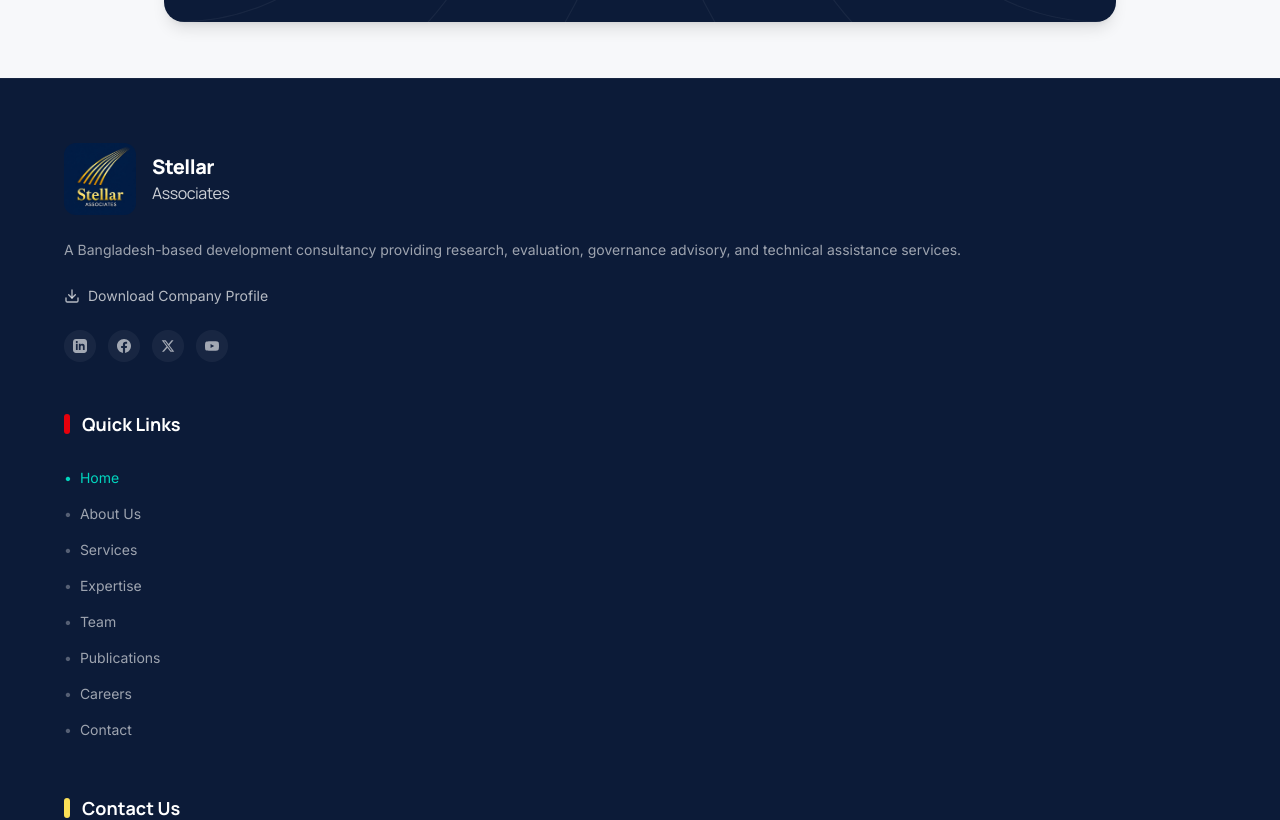
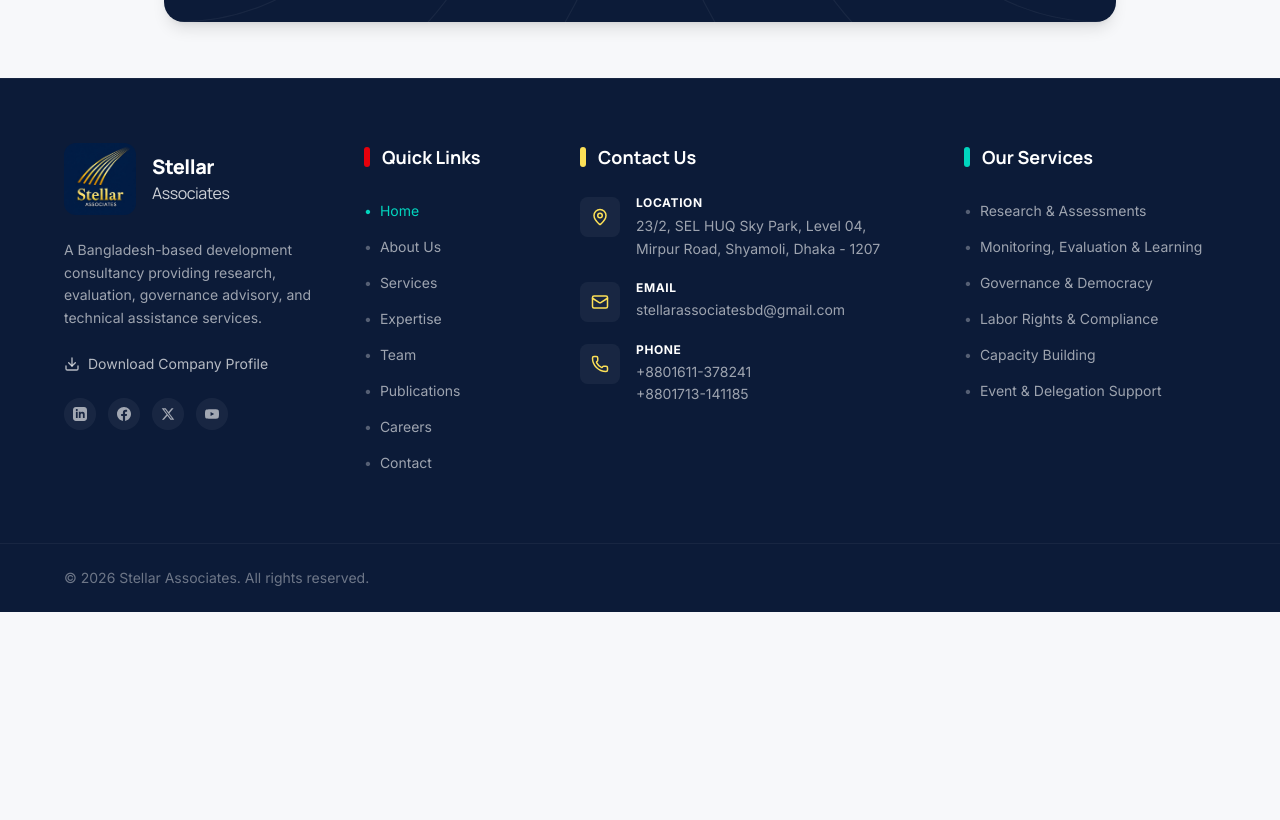
Before and after one commit to 4dn4n4n1k/stellar, a Next.js app: page / in a window 1280 px wide. Shown: the part 5350-6170 px from the top of the page. After the commit the page ends 5962 px from the top, so only its background shows below. Built offline with nearby package versions, Linux system fonts and the light colour scheme; no server answers.

Commit message:
feat: implement responsive footer component with navigation and contact details

```diff
--- a/src/app/globals.css
+++ b/src/app/globals.css
@@ -310,6 +310,7 @@
     opacity: 0;
     transform: translate3d(0, 16px, 0);
   }
+
   100% {
     opacity: 1;
     transform: translate3d(0, 0, 0);
--- a/src/components/layout/Footer.tsx
+++ b/src/components/layout/Footer.tsx
@@ -26,9 +26,9 @@
       <footer className="hidden md:block bg-navy-950 text-white border-t border-white/5">
       {/* Main Footer */}
       <div className="max-w-[1200px] mx-auto px-4 sm:px-6 lg:px-8 py-12 md:py-16">
-        <div className="grid grid-cols-1 md:grid-cols-2 lg:grid-cols-12 gap-10 sm:gap-12 lg:gap-8">
+        <div className="flex flex-col lg:flex-row gap-10 sm:gap-12 lg:gap-8">
           {/* Brand Column */}
-          <div className="lg:col-span-3">
+          <div className="w-full lg:w-3/12">
             <Link href="/" className="flex items-center gap-4 mb-6 group">
               <Image
                 src="/logo.webp"
@@ -108,7 +108,7 @@
           </div>
 
           {/* Quick Links Column */}
-          <div className="lg:col-span-2">
+          <div className="w-full lg:w-2/12">
             <div className="flex items-center gap-3 mb-6">
               <span className="w-1.5 h-5 rounded-full bg-red-600 block shrink-0" />
               <h3 className="text-white font-bold text-lg font-heading">
@@ -133,7 +133,7 @@
           </div>
 
           {/* Contact Us Column */}
-          <div className="lg:col-span-4">
+          <div className="w-full lg:w-4/12">
             <div className="flex items-center gap-3 mb-6">
               <span className="w-1.5 h-5 rounded-full bg-[#fce057] block shrink-0" />
               <h3 className="text-white font-bold text-lg font-heading">
@@ -200,7 +200,7 @@
           </div>
 
           {/* Our Services Column */}
-          <div className="lg:col-span-3">
+          <div className="w-full lg:w-3/12">
             <div className="flex items-center gap-3 mb-6">
               <span className="w-1.5 h-5 rounded-full bg-teal-400 block shrink-0" />
               <h3 className="text-white font-bold text-lg font-heading">
```
